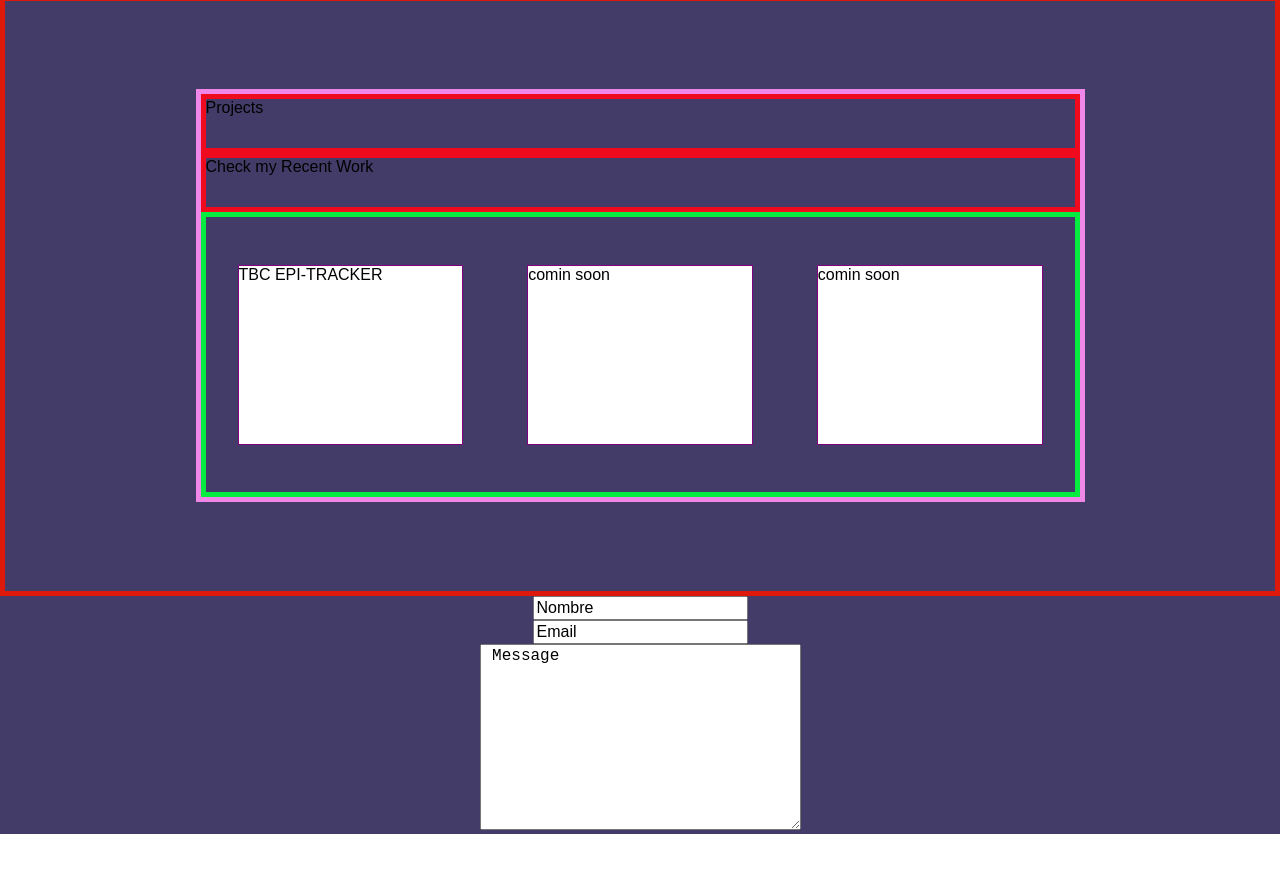
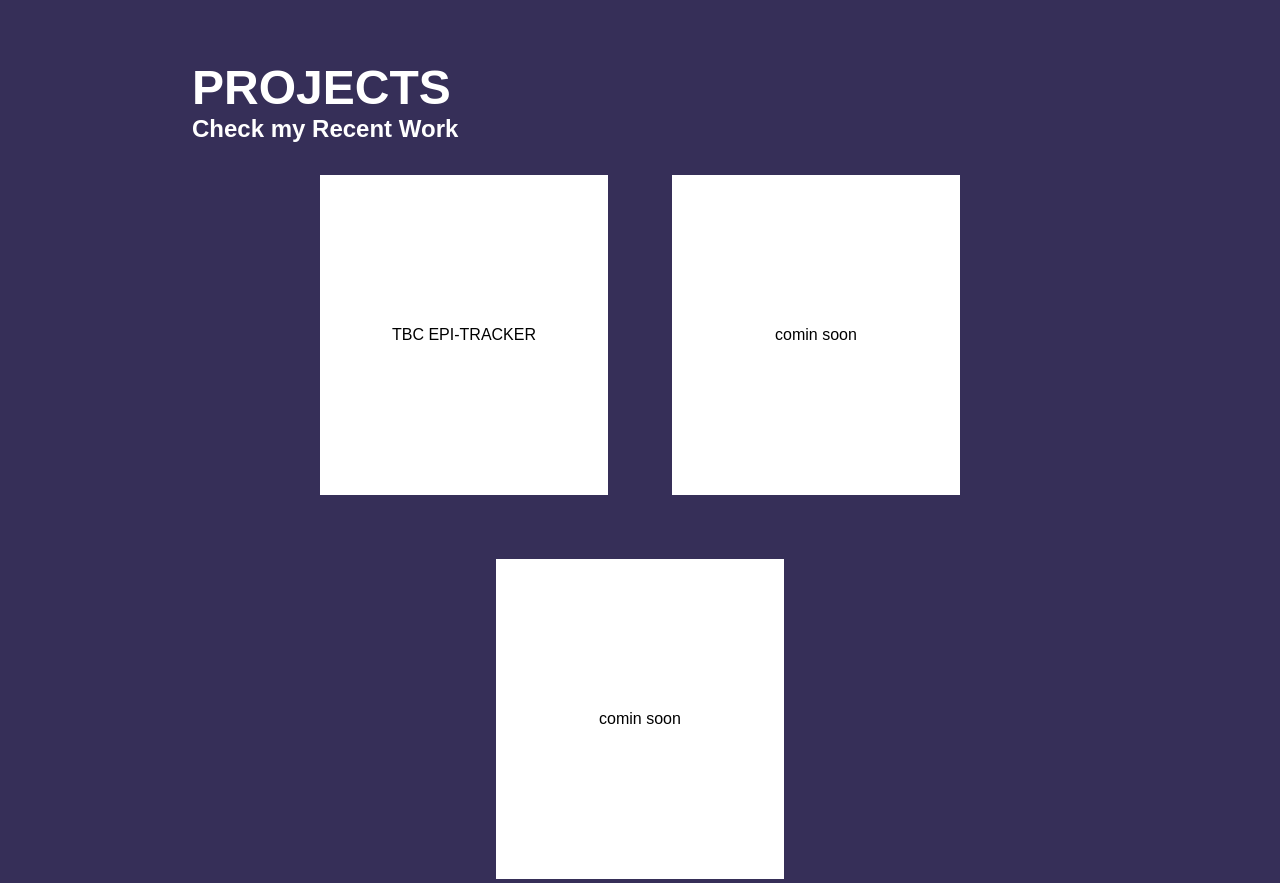
Before and after one commit to JfCasadiego/Portfolio, a plain HTML site: page Index.html in a window 1280 px wide. Shown: the part 2278-3161 px from the top of the page. Before the commit the page ends 3112 px from the top, so only its background shows below. Drawn offline with Linux system fonts and the light colour scheme; a web font is replaced by a local one.

Commit message:
added more details to proyecs

```diff
--- a/Index.html
+++ b/Index.html
@@ -117,12 +117,18 @@
 
         <div class="container projects-workPlace">
             <div class="works">
-                    <p>Projects</p>
-                    <p>Check my Recent Work</p>
+                    <p id="works-tittle">Projects</p>
+                    <p id="works-subtitle">Check my Recent Work</p>
                     <div class="projects-active">
-                        <div class="card-project TBC EPI-TRACKER">TBC EPI-TRACKER</div>
-                        <div class="card-project">comin soon</div>
-                        <div class="card-project">comin soon</div>
+                        <div class="card-project TBC EPI-TRACKER">
+                            <p>TBC EPI-TRACKER</p>
+                        </div>
+                        <div class="card-project">
+                            <p>comin soon</p>
+                        </div>
+                        <div class="card-project">
+                            <p>comin soon</p>
+                        </div>
                     </div>
             </div>
         </div>
--- a/style/main.css
+++ b/style/main.css
@@ -392,42 +392,76 @@ height: 700px;
 
 .projects-workPlace{
 
-    background-color: #443C68;
-    border: 5px solid rgb(221, 25, 11);
+    background-color: #362f58;
+    /*border: 5px solid rgb(221, 25, 11);*/
     width: 100%;
-    height: 600px;
+    height: min-content;
+    padding: 5% 0;
+
 }
 
 .works{
     display: flex;
     flex-wrap: wrap;
-    border: 5px solid rgb(240, 134, 231);
+    /*border: 5px solid rgb(240, 134, 231);*/
     width: 70%;
     height: 70%;
+    flex-direction:initial;
 
 }
-.works p{
-    border: 5px solid rgb(240, 10, 29);
+
+.works #works-tittle{
+   /* border: 5px solid rgb(240, 10, 29);*/
     width: 100%;
+    font-size: 3rem;
+    color: white;
+    font-weight: bolder;
+    margin: auto;
+    padding: auto;
+    text-transform: uppercase;
+}
+
+.works #works-subtitle{
+    /*border: 5px solid rgb(240, 10, 29);*/
+    width: 100%;
+    font-size: 1.5rem;
+    color: white;
+    font-weight: bolder;
 }
 
 .projects-active{
     display: flex;
+    flex-wrap: wrap;
     justify-content: center;
     align-items: center;
     width: 100%;
-    height: auto%;
-    border: 5px solid rgb(5, 235, 63);
+    height: auto;
+    /*border: 5px solid rgb(5, 235, 63);*/
 }
 
 .card-project{
+    display: flex;
+    align-items: center;
+    justify-content: center;
     background-color: rgb(255, 255, 255);
-    border: 1px solid purple;
-    height: 180px;
-    width: 250px;
+    /*border: 1px solid purple;*/
+    height: 20rem;
+    width: 18rem;
     margin:2rem;
+    transition: all 0.3s ease;
 }
 
+.card-project:hover{
+
+    box-shadow: 5px 5px 20px rgba(0, 0, 0, 0.747);
+    transform: translateY(-4%)
+
+}
+
+.card-project p{
+    text-align: center;
+    font-size: 1rem;
+}
 
 
 /*------------------------------contact area------------------------------------------*/
```
